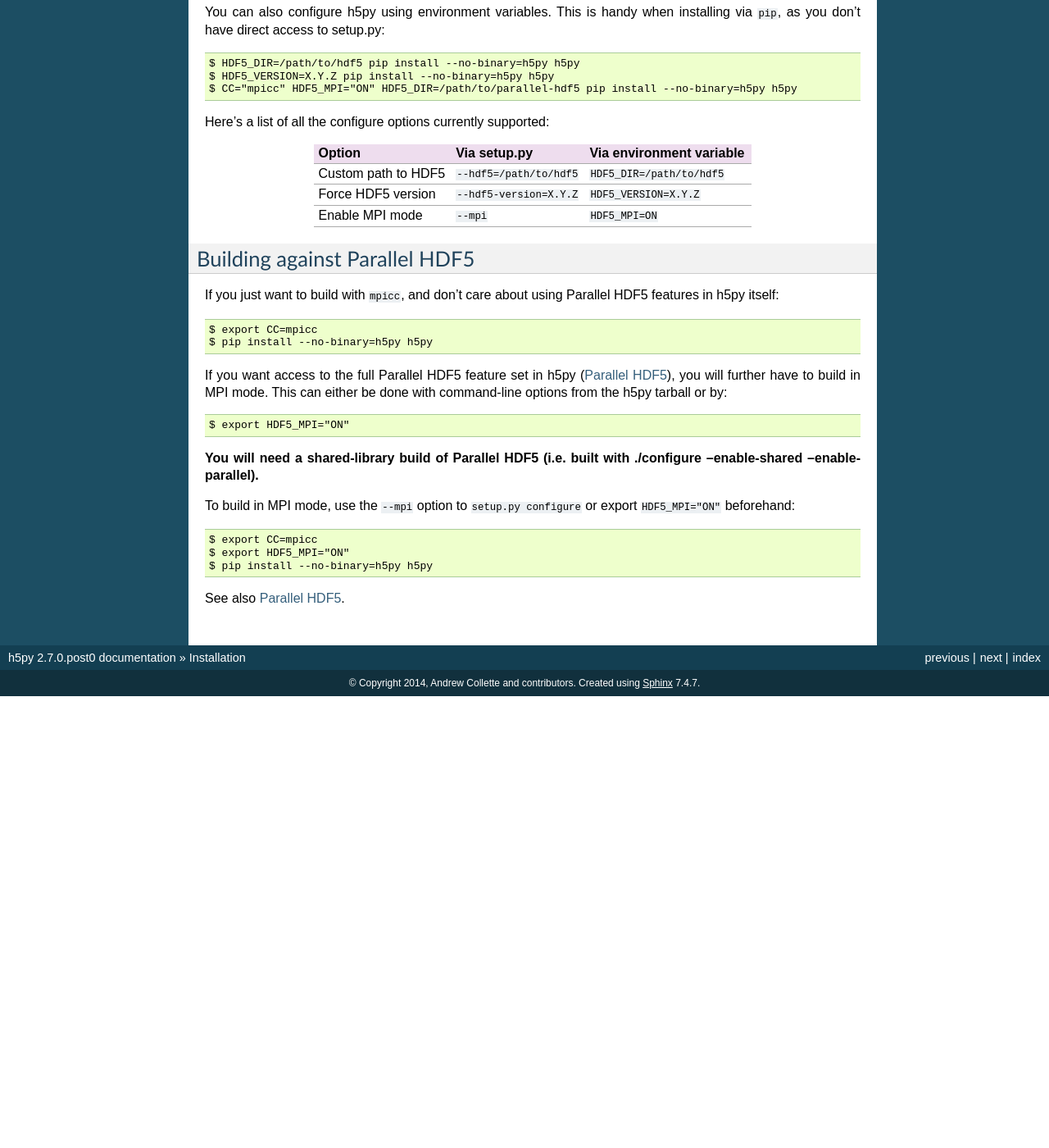
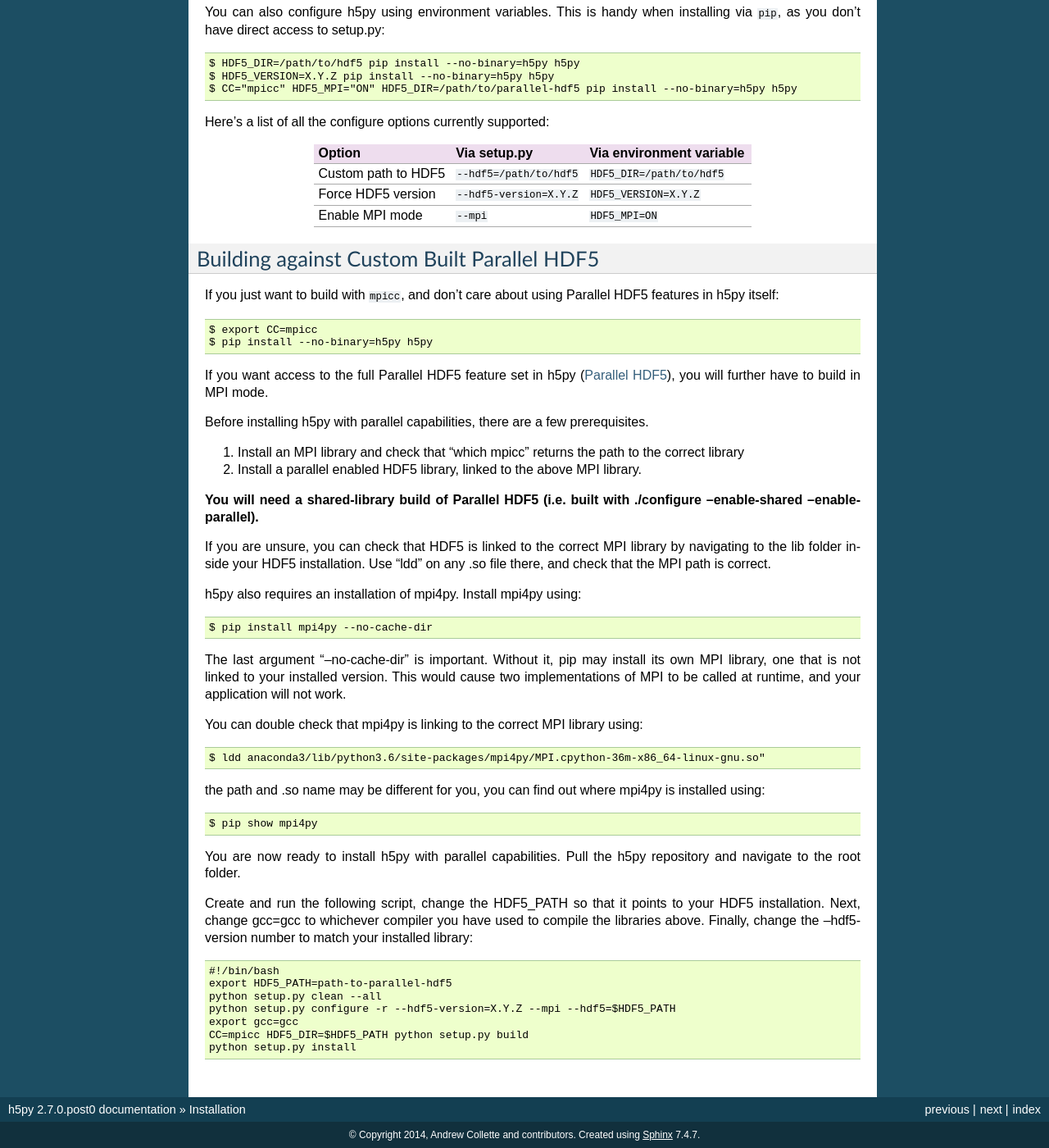
Before and after one commit to h5py/h5py, a Sphinx documentation site: the page built from docs/build.rst, in a window 1280 px wide and 1400 px high, scrolled down 2707 px. Shown: the whole window at 82% size. Built offline with Sphinx 7.4.7, drawn with Linux system fonts in a browser that asks for light colours; pages that are not in the unit, such as notebooks, are missing from menus; before the commit the page ends 3556 px from its top, so only the background shows below that; some of the changed text lies outside the part shown.

Commit message:
Updated the installation directions for h5py wrapped around custom builds of MPI and HDF5

```diff
--- a/docs/build.rst
+++ b/docs/build.rst
@@ -182,7 +182,7 @@ Enable MPI mode         ``--mpi``                   ``HDF5_MPI=ON``
 
 .. _build_mpi:
 
-Building against Parallel HDF5
+Building against Custom Built Parallel HDF5
 ------------------------------
 
 If you just want to build with ``mpicc``, and don't care about using Parallel
@@ -192,19 +192,41 @@ HDF5 features in h5py itself::
     $ pip install --no-binary=h5py h5py
 
 If you want access to the full Parallel HDF5 feature set in h5py
-(:ref:`parallel`), you will further have to build in MPI mode.  This can either
-be done with command-line options from the h5py tarball or by::
+(:ref:`parallel`), you will further have to build in MPI mode.
 
-    $ export HDF5_MPI="ON"
+Before installing h5py with parallel capabilities, there are a few prerequisites.
+
+1. Install an MPI library and check that "which mpicc" returns the path to the correct library
+2. Install a parallel enabled HDF5 library, linked to the above MPI library.
 
 **You will need a shared-library build of Parallel HDF5 (i.e. built with
 ./configure --enable-shared --enable-parallel).**
 
-To build in MPI mode, use the ``--mpi`` option to ``setup.py configure`` or
-export ``HDF5_MPI="ON"`` beforehand::
+If you are unsure, you can check that HDF5 is linked to the correct MPI library by navigating to the lib folder inside your HDF5 installation. Use "ldd" on any .so file there, and check that the MPI path is correct.
 
-    $ export CC=mpicc
-    $ export HDF5_MPI="ON"
-    $ pip install --no-binary=h5py h5py
+h5py also requires an installation of mpi4py.  Install mpi4py using::
 
-See also :ref:`parallel`.
+    $ pip install mpi4py --no-cache-dir
+
+The last argument "--no-cache-dir" is important.  Without it, pip may install its own MPI library, one that is not linked to your installed version.  This would cause two implementations of MPI to be called at runtime, and your application will not work.
+
+You can double check that mpi4py is linking to the correct MPI library using::
+
+    $ ldd anaconda3/lib/python3.6/site-packages/mpi4py/MPI.cpython-36m-x86_64-linux-gnu.so"
+
+the path and .so name may be different for you, you can find out where mpi4py is installed using::
+
+    $ pip show mpi4py
+
+You are now ready to install h5py with parallel capabilities. Pull the h5py repository and navigate to the root folder.
+
+Create and run the following script, change the HDF5_PATH so that it points to your HDF5 installation.  Next, change gcc=gcc to whichever compiler you have used to compile the libraries above.  Finally, change the --hdf5-version number to match your installed library::
+
+
+    #!/bin/bash
+    export HDF5_PATH=path-to-parallel-hdf5
+    python setup.py clean --all
+    python setup.py configure -r --hdf5-version=X.Y.Z --mpi --hdf5=$HDF5_PATH
+    export gcc=gcc
+    CC=mpicc HDF5_DIR=$HDF5_PATH python setup.py build
+    python setup.py install
```
